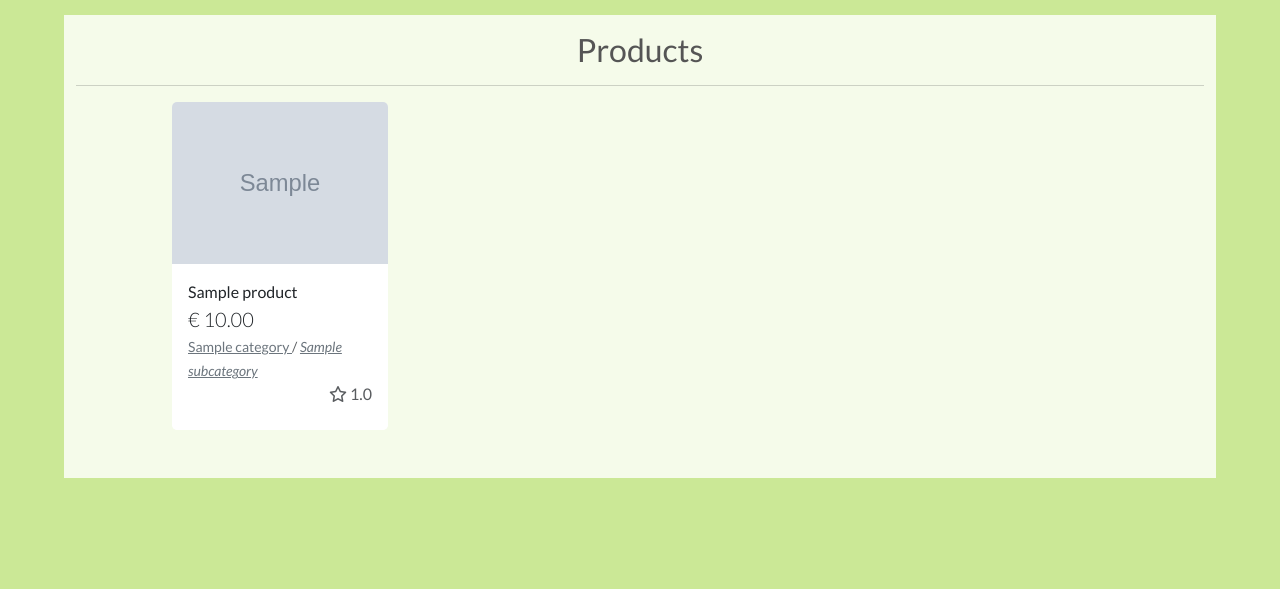
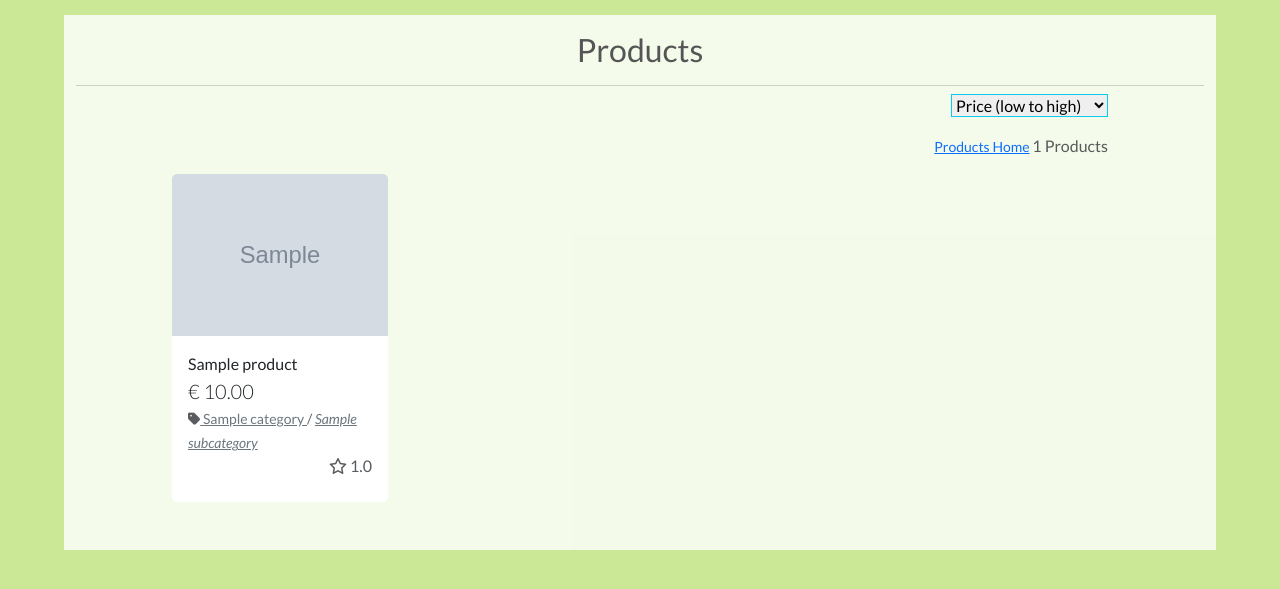
Before and after one commit to TeRRaeB/Project_5, a Django app: a page that uses templates/base.html in a window 1280 px wide. Shown: the part 149-738 px from the top of the page. Run offline with Django 3.2, Linux system fonts and the light colour scheme; tables that the repository leaves empty hold one stand-in row (values such as "Sample post"); grey boxes marked "Sample" are stand-in pictures; some libraries are stand-ins or nearby versions.

Commit message:
sort products 99% done

```diff
--- a/products/models.py
+++ b/products/models.py
@@ -27,7 +27,7 @@ class Product(models.Model):
     def __str__(self):
         return self.name
 
-    def average_rating(self):
+    def rating(self):
         ratings = list(self.ratings.values_list('rating', flat=True)) + list(self.reviews.values_list('rating', flat=True))
         return round(sum(ratings) / len(ratings), 1) if ratings else 0.0
 
--- a/products/templates/products/products.html
+++ b/products/templates/products/products.html
@@ -18,12 +18,43 @@
     <div class="row">
             <div class="col text-center mt-3">
                 <h2 class="logo-front">Products</h2>
+                {% if current_subcategories %}
+                <a class="category-badge text-decoration-none" href="{% url 'products' %}?category={{ current_subcategories.category|urlencode }}">
+                    <span class="p-2 mt-2 badge badge-white text-black rounded-0 border border-dark">{{ current_subcategories.category|capfirst }}</span>
+                </a>
+                {% endif %}
                 <hr class="w-100 mb-1">
             </div>
         </div>
         <div class="row">
             <div class="product-container col-10 offset-1">
-                <div class="row mt-1 mb-2"></div>
+                <div class="row mt-1 mb-2">
+                    <div class="sort-select-wrapper text-end">
+                        <select id="sort-selector" class="custom-select custom-select-sm rounded-0 border border-{% if current_sorting != 'None_None' %}info{% else %}black{% endif %}">
+                            <option value="reset" {% if current_sorting == 'None_None' %}selected{% endif %}> Sory by ... </option>
+                            <option value="price_asc" {% if current_sorting == 'price_asc' %}selected{% endif %}> Price (low to high) </option>
+                            <option value="price_desc" {% if current_sorting == 'price_desc' %}selected{% endif %}> Price (high to low) </option>
+                            <option value="rating_asc" {% if current_sorting == 'rating_asc' %}selected{% endif %}> Rating (low to high) </option>
+                            <option value="rating_desc" {% if current_sorting == 'rating_desc' %}selected{% endif %}> Rating (high to low) </option>
+                            <option value="name_asc" {% if current_sorting == 'name_asc' %}selected{% endif %}> Name (A-Z) </option>
+                            <option value="name_desc" {% if current_sorting == 'name_desc' %}selected{% endif %}> Name (Z-A) </option>
+                            <option value="subcategory_asc" {% if current_sorting == 'subcategory_asc' %}selected{% endif %}> Subcategory (A-Z) </option>
+                            <option value="subcategory_desc" {% if current_sorting == 'subcategory_desc' %}selected{% endif %}> Subcategory (Z-A) </option>
+                            <option value="category_asc" {% if current_sorting == 'category_asc' %}selected{% endif %}> Category (A-Z) </option>
+                            <option value="category_desc" {% if current_sorting == 'category_desc' %}selected{% endif %}> Category (Z-A) </option>
+                        </select>
+                    </div>
+                </div>
+                <div class="order-md-first text-end">
+                    <p class="text-muted mt-3">
+                        {% if search_term or current_categories or current_subcategories or current_sorting != 'None_None' %}
+                            <span class="small">
+                                <a href="{% url 'products' %}">Products Home</a>
+                            </span>
+                        {% endif %}
+                        {{ products | length }} Products {% if search_term %} found for <strong>"{{ search_term }}"</strong> {% endif %}
+                    </p>
+                </div>
                 <div class="row">
                     {% for product in products %}
                     <div class="col-sm-6 col-md-6 col-lg-4 col-xl-3 mb-5">
@@ -46,17 +77,17 @@
                                 <div class="row">
                                     <div class="col">
                                         <p class="lead mb-0 text-left font-weight-bold">€ {{ product.price }} </p>
-                                         <small class="text-muted"><a class="text-secondary"href="{% url 'products' %}?category={{ product.category }}"> {{ product.category }} </a> / </small>
-                                        <small class="text-muted"><a class="text-secondary"href="{% url 'products' %}?subcategory={{ product.subcategory }}"> <i> {{ product.subcategory }}</i></a></small>
+                                         <small class="text-muted"><i class="fas fa-tag mr-1"></i><a class="text-secondary"href="{% url 'products' %}?category={{ product.category|urlencode }}"> {{ product.category|capfirst }} </a> / </small>
+                                        <small class="text-muted"><a class="text-secondary"href="{% url 'products' %}?subcategory={{ product.subcategory|urlencode }}"> <i> {{ product.subcategory|capfirst }}</i></a></small>
                                         <p class="text-muted text-end">
-                                                {% if product.average_rating < 2 %}
+                                                {% if product.rating < 2 %}
                                                     <i class="fa-regular fa-star"></i>
-                                                {% elif 2 <= product.average_rating < 4 %}
+                                                {% elif 2 <= product.rating < 4 %}
                                                     <i class="fa-regular fa-star-half"></i>
                                                 {% else %}
                                                     <i class="fa-solid fa-star"></i>
                                                 {% endif %}
-                                                {{ product.average_rating }}
+                                                {{ product.rating }}
                                         </p>
                                     </div>
                                 </div>
@@ -69,3 +100,32 @@
     </div>
 </div>
 {% endblock %}
+
+{% block postloadjs %}
+    <script type="text/javascript">
+        $(document).ready(function() {
+            $('#sort-selector').change(function() {
+                let selector = $(this);
+                let currentUrl = new URL(window.location.href);
+
+                let selectedVal = selector.val();
+                if(selectedVal != "reset"){
+                    let sort = selectedVal.split("_")[0];
+                    let direction = selectedVal.split("_")[1];
+
+                    currentUrl.searchParams.set("sort", sort);
+                    currentUrl.searchParams.set("direction", direction);
+
+                    window.location.replace(currentUrl);
+
+                }else{
+
+                    currentUrl.searchParams.delete("sort");
+                    currentUrl.searchParams.delete("direction");
+
+                    window.location.replace(currentUrl);
+                }
+            });
+        });
+    </script>
+{% endblock postloadjs %}
--- a/products/views.py
+++ b/products/views.py
@@ -20,9 +20,9 @@ def all_products(request):
             sort = sortkey
             if sortkey == "name":
                 sortkey = "name"
-            elif sortkey == "average_rating":
-                products = products.annotate(average_rating=Avg("ratings__rating"))
-                sortkey = "average_rating"
+            elif sortkey == "rating":
+                products = products.annotate(rating=Avg("ratings__rating"))
+                sortkey = "rating"
             elif sortkey == "category":
                 sortkey = "category__name"
             elif sortkey == "subcategory":
--- a/static/css/style.css
+++ b/static/css/style.css
@@ -85,6 +85,10 @@ color: white;
     position: fixed;
     z-index: -1;
 }
+a.category-badge > span.badge:hover{
+    background: #212529 !important;
+    color: #fff !important;
+}
 
 
 @media (min-width: 1200px){
--- a/templates/base.html
+++ b/templates/base.html
@@ -15,7 +15,7 @@
 
   {% block corecss %}
   <link href="https://cdn.jsdelivr.net/npm/bootstrap@5.3.3/dist/css/bootstrap.min.css" rel="stylesheet"
-    integrity="sha384-QWTKZyjpPEjISv5WaRU9OFeRpok6YctnYmDr5pNlyT2bRjXh0JMhjY6hW+ALEwIH" crossorigin="anonymous" />
+  integrity="sha384-QWTKZyjpPEjISv5WaRU9OFeRpok6YctnYmDr5pNlyT2bRjXh0JMhjY6hW+ALEwIH" crossorigin="anonymous" />
   <link rel="preconnect" href="https://fonts.googleapis.com" />
   <link rel="preconnect" href="https://fonts.gstatic.com" crossorigin />
   <link
@@ -33,6 +33,7 @@
   <script src="https://cdn.jsdelivr.net/npm/bootstrap@5.3.3/dist/js/bootstrap.bundle.min.js"
     integrity="sha384-YvpcrYf0tY3lHB60NNkmXc5s9fDVZLESaAA55NDzOxhy9GkcIdslK1eN7N6jIeHz"
     crossorigin="anonymous"></script>
+    <script src="https://code.jquery.com/jquery-3.7.1.js" integrity="sha256-eKhayi8LEQwp4NKxN+CfCh+3qOVUtJn3QNZ0TciWLP4=" crossorigin="anonymous"></script>
   {% endblock %}
 
   {% block extra_js %}
--- a/templates/includes/main-nav.html
+++ b/templates/includes/main-nav.html
@@ -6,7 +6,7 @@
             </a>
             <div class="dropdown-menu border-0" aria-labelledby="all-products-link">
                 <a href="{% url 'products' %}?sort=price&direction=asc" class="dropdown-item">By Price</a>
-                <a href="{% url 'products' %}?sort=average_rating&direction=desc" class="dropdown-item ">By Rating</a>
+                <a href="{% url 'products' %}?sort=rating&direction=desc" class="dropdown-item ">By Rating</a>
                 <a href="{% url 'products' %}?sort=category&direction=asc" class="dropdown-item ">By Category</a>
                 <a href="{% url 'products' %}?sort=subcategory&direction=asc" class="dropdown-item ">By Subcategory</a>
                 <a href="{% url 'products' %}" class="dropdown-item">All Products</a>
```
Also changed, not shown: products/admin.py (+4 -4 lines), products/templates/products/product_detail.html (+13 -5 lines).
